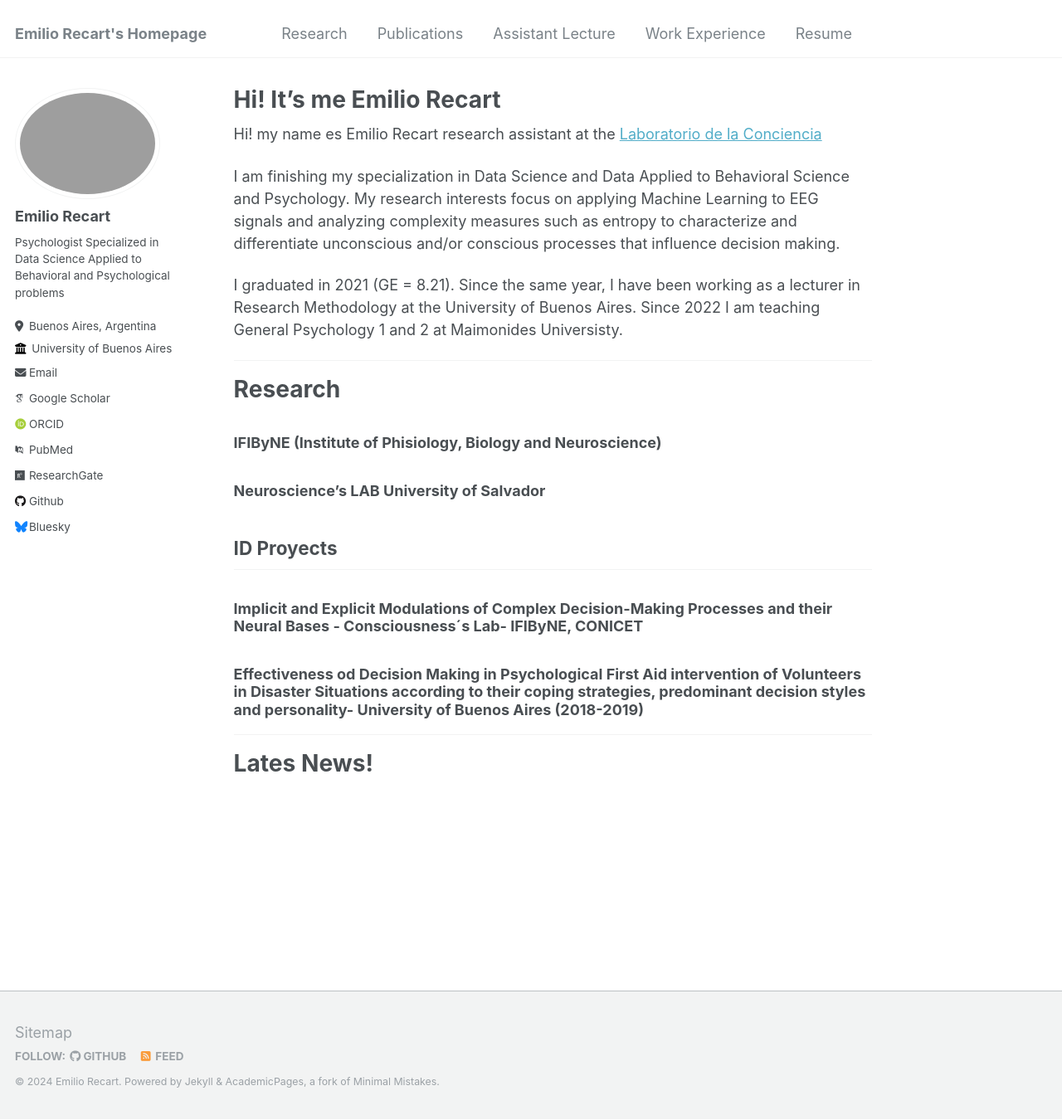
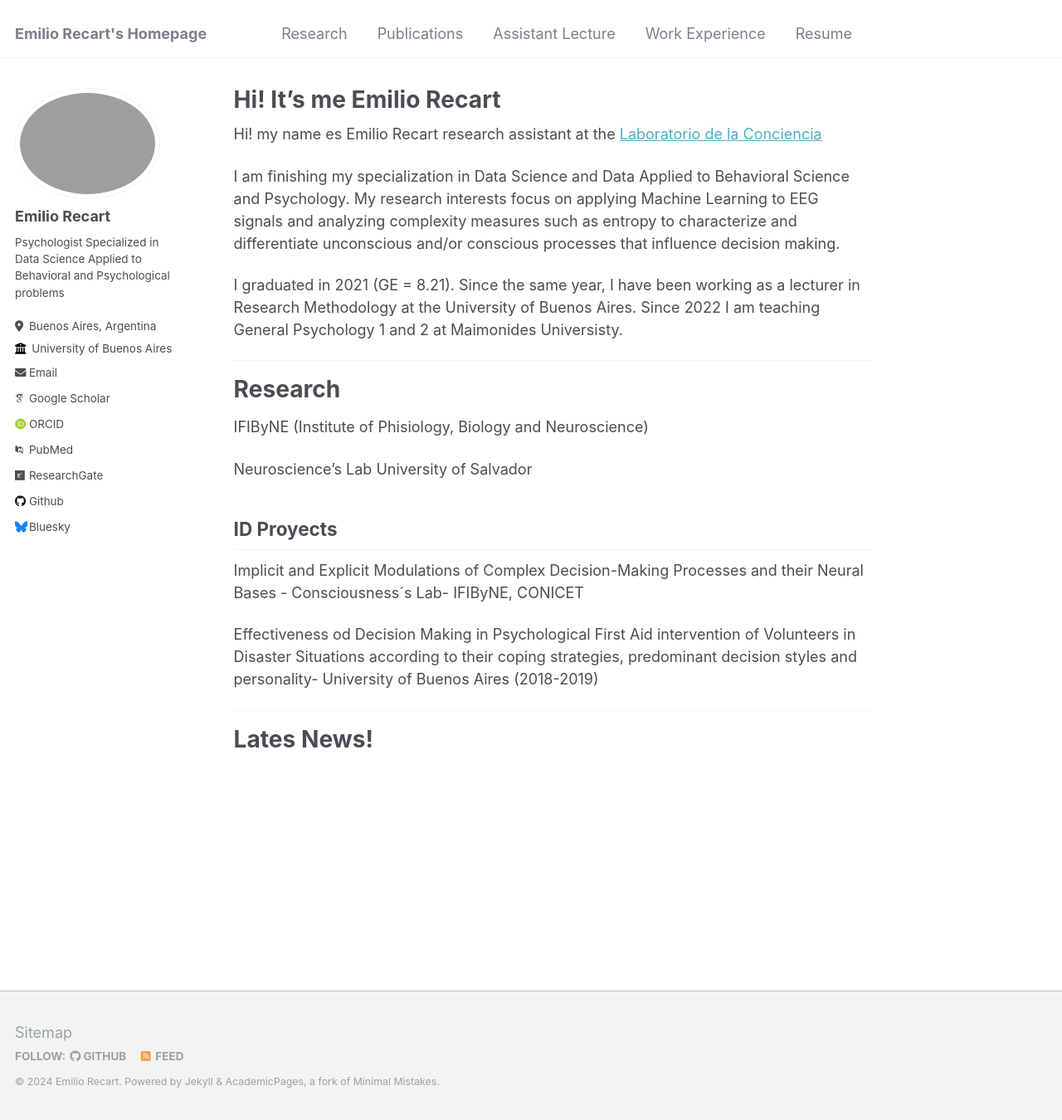
Before and after one commit to EmilioRecartZapata/emiliorecart.github.io, a Jekyll site: the page built from _pages/about.md, in a window 1280 px wide and 1350 px high. Shown: the whole window at 83% size. Built offline with Jekyll 4.4.1, drawn with Linux system fonts in a browser that asks for light colours; some web fonts are replaced.

Commit message:
Quinto Avance

```diff
--- a/_pages/about.md
+++ b/_pages/about.md
@@ -15,17 +15,17 @@ I graduated in 2021 (GE = 8.21). Since the same year, I have been working as a l
 ---
 # Research
 
-### IFIByNE (Institute of Phisiology, Biology and Neuroscience)
+ IFIByNE (Institute of Phisiology, Biology and Neuroscience)
 
-### Neuroscience's LAB University of Salvador
+ Neuroscience's Lab University of Salvador
 
 
 ## ID Proyects
 
 
-### Implicit and Explicit Modulations of Complex Decision-Making Processes and their Neural Bases - Consciousness´s Lab- IFIByNE, CONICET
+Implicit and Explicit Modulations of Complex Decision-Making Processes and their Neural Bases - Consciousness´s Lab- IFIByNE, CONICET
 
-### Effectiveness od Decision Making in Psychological First Aid intervention of Volunteers in Disaster Situations according to their coping strategies, predominant decision styles and personality- University of Buenos Aires (2018-2019)
+Effectiveness od Decision Making in Psychological First Aid intervention of Volunteers in Disaster Situations according to their coping strategies, predominant decision styles and personality- University of Buenos Aires (2018-2019)
 
 ---
 
```
Also changed, not shown: _pages/work_experience.md (+2 -0 lines).
